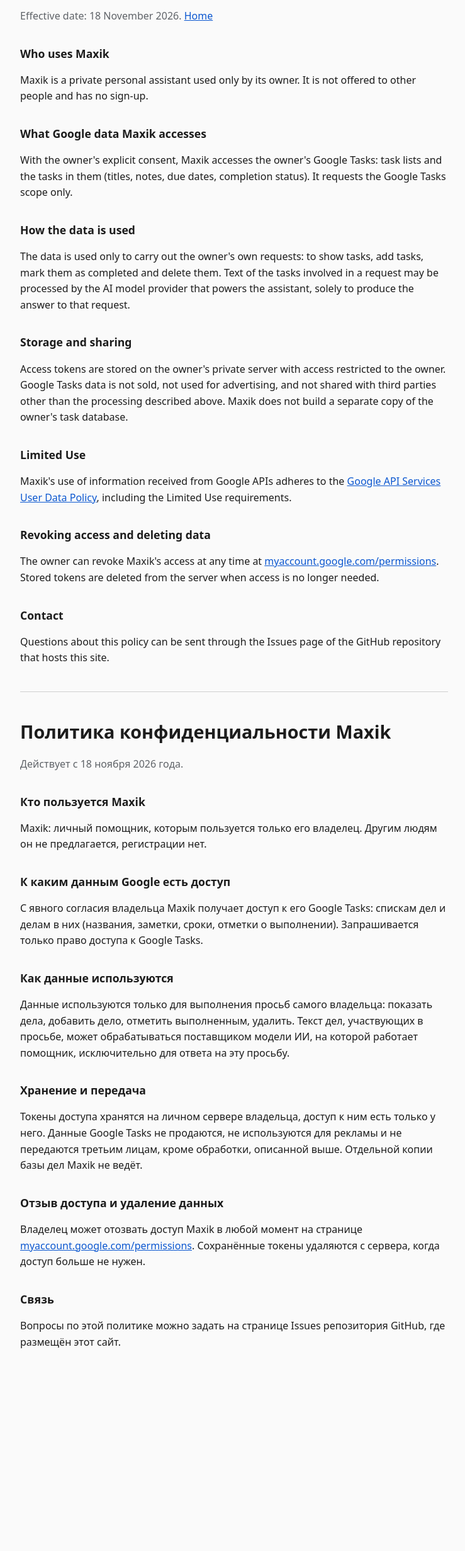
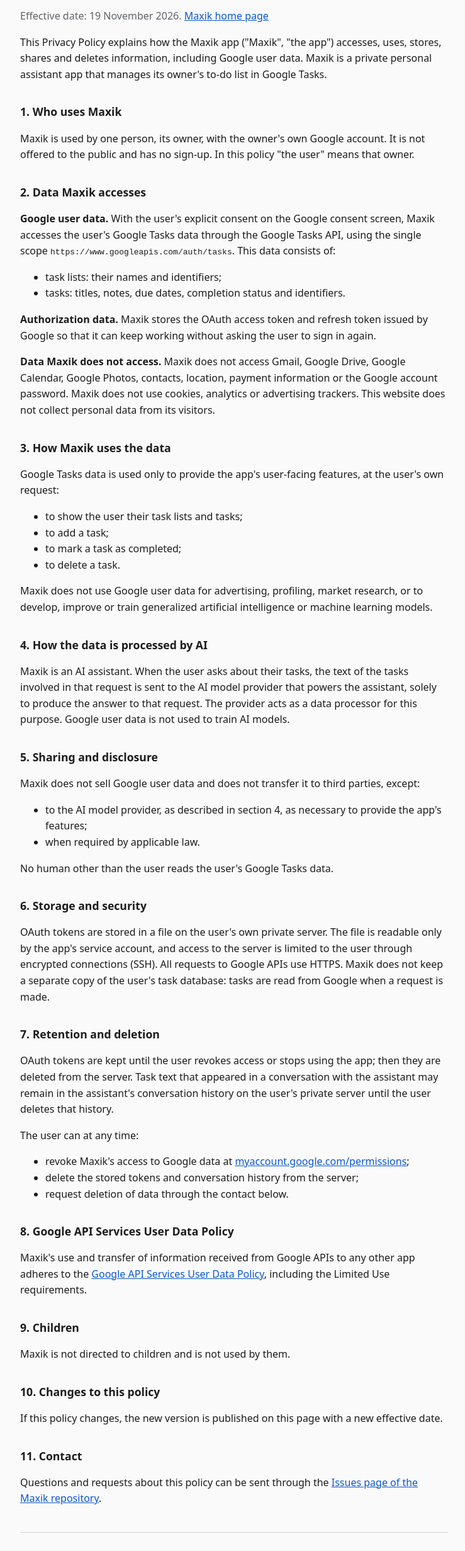
Before and after one commit to NiGP/maxik, a plain HTML site: page privacy.html in a window 1280 px wide. Shown: the part 97-2560 px from the top of the page at 63% size, without its empty margins (268-1007 px from the left). Before the commit the page ends 2305 px from the top, so only its background shows below. Drawn offline with Linux system fonts and the light colour scheme.

Commit message:
Clarify app purpose and expand privacy policy
Co-Authored-By: Claude Fable 5.2 <noreply@anthropic.com>

```diff
--- a/privacy.html
+++ b/privacy.html
@@ -3,6 +3,7 @@
 <head>
 <meta charset="utf-8">
 <meta name="viewport" content="width=device-width, initial-scale=1">
+<meta name="description" content="Privacy Policy of the Maxik app: what Google user data Maxik accesses, how it is used, stored, shared, retained and deleted.">
 <title>Maxik Privacy Policy</title>
 <style>
   body { font-family: system-ui, -apple-system, "Segoe UI", sans-serif; line-height: 1.6; color: #1c1c1c; background: #fafafa; margin: 0; }
@@ -18,51 +19,73 @@
 <body>
 <main>
   <h1>Maxik Privacy Policy</h1>
-  <p class="muted">Effective date: 18 November 2026. <a href="./">Home</a></p>
+  <p class="muted">Effective date: 19 November 2026. <a href="./">Maxik home page</a></p>
 
-  <h2>Who uses Maxik</h2>
-  <p>Maxik is a private personal assistant used only by its owner. It is not offered to other people and has no sign-up.</p>
+  <p>This Privacy Policy explains how the Maxik app ("Maxik", "the app") accesses, uses, stores, shares and deletes information, including Google user data. Maxik is a private personal assistant app that manages its owner's to-do list in Google Tasks.</p>
 
-  <h2>What Google data Maxik accesses</h2>
-  <p>With the owner's explicit consent, Maxik accesses the owner's Google Tasks: task lists and the tasks in them (titles, notes, due dates, completion status). It requests the Google Tasks scope only.</p>
+  <h2>1. Who uses Maxik</h2>
+  <p>Maxik is used by one person, its owner, with the owner's own Google account. It is not offered to the public and has no sign-up. In this policy "the user" means that owner.</p>
 
-  <h2>How the data is used</h2>
-  <p>The data is used only to carry out the owner's own requests: to show tasks, add tasks, mark them as completed and delete them. Text of the tasks involved in a request may be processed by the AI model provider that powers the assistant, solely to produce the answer to that request.</p>
+  <h2>2. Data Maxik accesses</h2>
+  <p><strong>Google user data.</strong> With the user's explicit consent on the Google consent screen, Maxik accesses the user's Google Tasks data through the Google Tasks API, using the single scope <code>https://www.googleapis.com/auth/tasks</code>. This data consists of:</p>
+  <ul>
+    <li>task lists: their names and identifiers;</li>
+    <li>tasks: titles, notes, due dates, completion status and identifiers.</li>
+  </ul>
+  <p><strong>Authorization data.</strong> Maxik stores the OAuth access token and refresh token issued by Google so that it can keep working without asking the user to sign in again.</p>
+  <p><strong>Data Maxik does not access.</strong> Maxik does not access Gmail, Google Drive, Google Calendar, Google Photos, contacts, location, payment information or the Google account password. Maxik does not use cookies, analytics or advertising trackers. This website does not collect personal data from its visitors.</p>
 
-  <h2>Storage and sharing</h2>
-  <p>Access tokens are stored on the owner's private server with access restricted to the owner. Google Tasks data is not sold, not used for advertising, and not shared with third parties other than the processing described above. Maxik does not build a separate copy of the owner's task database.</p>
+  <h2>3. How Maxik uses the data</h2>
+  <p>Google Tasks data is used only to provide the app's user-facing features, at the user's own request:</p>
+  <ul>
+    <li>to show the user their task lists and tasks;</li>
+    <li>to add a task;</li>
+    <li>to mark a task as completed;</li>
+    <li>to delete a task.</li>
+  </ul>
+  <p>Maxik does not use Google user data for advertising, profiling, market research, or to develop, improve or train generalized artificial intelligence or machine learning models.</p>
 
-  <h2>Limited Use</h2>
-  <p>Maxik's use of information received from Google APIs adheres to the <a href="https://developers.google.com/terms/api-services-user-data-policy">Google API Services User Data Policy</a>, including the Limited Use requirements.</p>
+  <h2>4. How the data is processed by AI</h2>
+  <p>Maxik is an AI assistant. When the user asks about their tasks, the text of the tasks involved in that request is sent to the AI model provider that powers the assistant, solely to produce the answer to that request. The provider acts as a data processor for this purpose. Google user data is not used to train AI models.</p>
 
-  <h2>Revoking access and deleting data</h2>
-  <p>The owner can revoke Maxik's access at any time at <a href="https://myaccount.google.com/permissions">myaccount.google.com/permissions</a>. Stored tokens are deleted from the server when access is no longer needed.</p>
+  <h2>5. Sharing and disclosure</h2>
+  <p>Maxik does not sell Google user data and does not transfer it to third parties, except:</p>
+  <ul>
+    <li>to the AI model provider, as described in section 4, as necessary to provide the app's features;</li>
+    <li>when required by applicable law.</li>
+  </ul>
+  <p>No human other than the user reads the user's Google Tasks data.</p>
 
-  <h2>Contact</h2>
-  <p>Questions about this policy can be sent through the Issues page of the GitHub repository that hosts this site.</p>
+  <h2>6. Storage and security</h2>
+  <p>OAuth tokens are stored in a file on the user's own private server. The file is readable only by the app's service account, and access to the server is limited to the user through encrypted connections (SSH). All requests to Google APIs use HTTPS. Maxik does not keep a separate copy of the user's task database: tasks are read from Google when a request is made.</p>
+
+  <h2>7. Retention and deletion</h2>
+  <p>OAuth tokens are kept until the user revokes access or stops using the app; then they are deleted from the server. Task text that appeared in a conversation with the assistant may remain in the assistant's conversation history on the user's private server until the user deletes that history.</p>
+  <p>The user can at any time:</p>
+  <ul>
+    <li>revoke Maxik's access to Google data at <a href="https://myaccount.google.com/permissions">myaccount.google.com/permissions</a>;</li>
+    <li>delete the stored tokens and conversation history from the server;</li>
+    <li>request deletion of data through the contact below.</li>
+  </ul>
+
+  <h2>8. Google API Services User Data Policy</h2>
+  <p>Maxik's use and transfer of information received from Google APIs to any other app adheres to the <a href="https://developers.google.com/terms/api-services-user-data-policy">Google API Services User Data Policy</a>, including the Limited Use requirements.</p>
+
+  <h2>9. Children</h2>
+  <p>Maxik is not directed to children and is not used by them.</p>
+
+  <h2>10. Changes to this policy</h2>
+  <p>If this policy changes, the new version is published on this page with a new effective date.</p>
+
+  <h2>11. Contact</h2>
+  <p>Questions and requests about this policy can be sent through the <a href="https://github.com/NiGP/maxik/issues">Issues page of the Maxik repository</a>.</p>
 
   <hr>
 
-  <h1>Политика конфиденциальности Maxik</h1>
-  <p class="muted">Действует с 18 ноября 2026 года.</p>
-
-  <h2>Кто пользуется Maxik</h2>
-  <p>Maxik: личный помощник, которым пользуется только его владелец. Другим людям он не предлагается, регистрации нет.</p>
-
-  <h2>К каким данным Google есть доступ</h2>
-  <p>С явного согласия владельца Maxik получает доступ к его Google Tasks: спискам дел и делам в них (названия, заметки, сроки, отметки о выполнении). Запрашивается только право доступа к Google Tasks.</p>
-
-  <h2>Как данные используются</h2>
-  <p>Данные используются только для выполнения просьб самого владельца: показать дела, добавить дело, отметить выполненным, удалить. Текст дел, участвующих в просьбе, может обрабатываться поставщиком модели ИИ, на которой работает помощник, исключительно для ответа на эту просьбу.</p>
-
-  <h2>Хранение и передача</h2>
-  <p>Токены доступа хранятся на личном сервере владельца, доступ к ним есть только у него. Данные Google Tasks не продаются, не используются для рекламы и не передаются третьим лицам, кроме обработки, описанной выше. Отдельной копии базы дел Maxik не ведёт.</p>
-
-  <h2>Отзыв доступа и удаление данных</h2>
-  <p>Владелец может отозвать доступ Maxik в любой момент на странице <a href="https://myaccount.google.com/permissions">myaccount.google.com/permissions</a>. Сохранённые токены удаляются с сервера, когда доступ больше не нужен.</p>
-
-  <h2>Связь</h2>
-  <p>Вопросы по этой политике можно задать на странице Issues репозитория GitHub, где размещён этот сайт.</p>
+  <h1 lang="ru">Политика конфиденциальности Maxik</h1>
+  <p class="muted" lang="ru">Действует с 19 ноября 2026 года. Краткое изложение на русском, основной текст выше.</p>
+  <p lang="ru">Maxik: личный помощник, которым пользуется только его владелец. С явного согласия владельца приложение получает доступ к его Google Tasks (списки дел, названия, заметки, сроки, отметки о выполнении) и использует эти данные только для выполнения просьб владельца: показать дела, добавить, отметить выполненным, удалить. Другие данные Google не запрашиваются.</p>
+  <p lang="ru">Текст дел, участвующих в просьбе, обрабатывается поставщиком модели ИИ только для ответа на эту просьбу. Данные не продаются, не используются для рекламы и обучения моделей, третьим лицам не передаются. Токены доступа хранятся на личном сервере владельца и удаляются после отзыва доступа. Отозвать доступ можно на странице <a href="https://myaccount.google.com/permissions">myaccount.google.com/permissions</a>.</p>
 </main>
 </body>
 </html>
```
Also changed, not shown: index.html (+37 -10 lines).
